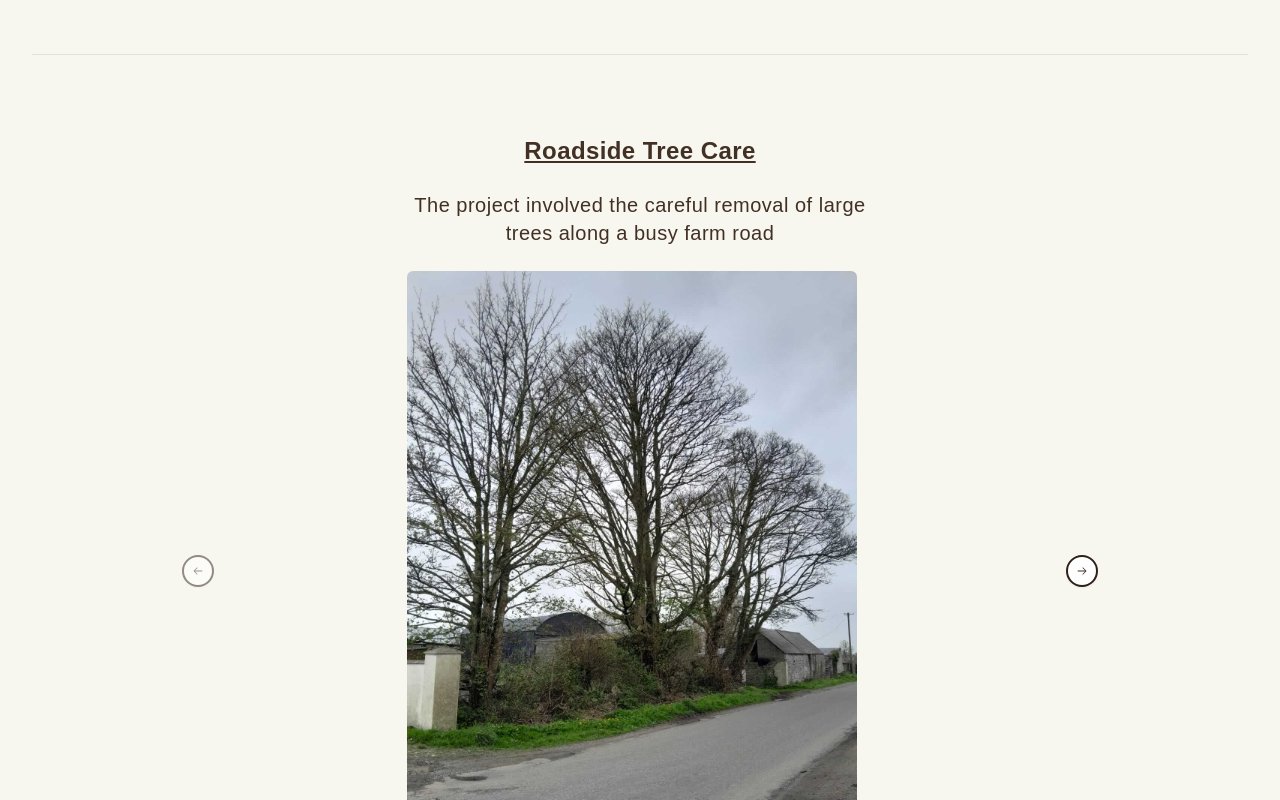
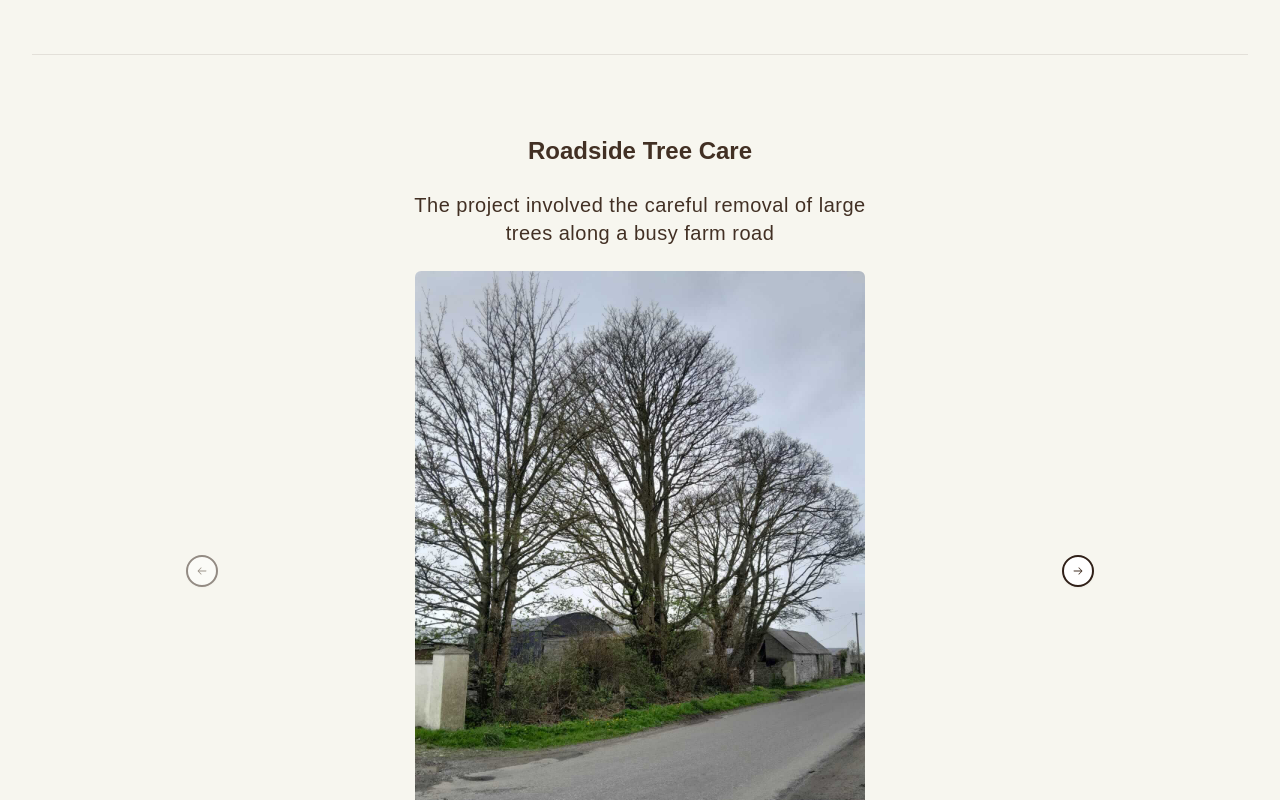
Before and after one commit to KramYengir/treelawn_v2, a Next.js app: page /previous-work in a window 1280 px wide. Shown: the part 1280-2080 px from the top of the page. Built offline with nearby package versions, Linux system fonts and the light colour scheme; a web font is replaced by a local one.

Commit message:
layout & font tweaks

```diff
--- a/components/GallerySection.tsx
+++ b/components/GallerySection.tsx
@@ -36,18 +36,18 @@ const GallerySection = ({
 }: GallerySectionProps) => {
   return (
     <section className="w-full py-12">
-      <div className="rm-container grid gap-6 justify-center items-center font-medium tracking-wide">
+      <div className="rm-container  gap-6 justify-center items-center ">
         <div>
-          <h3 className="underline text-2xl font-bold text-center">{title}</h3>
-          <p className="text-lg md:text-xl font-medium tracking-wide text-center max-w-[45ch] mx-auto py-6">
+          <h3 className=" text-2xl font-bold text-center">{title}</h3>
+          <p className="text-lg md:text-xl font-light tracking-wide text-center max-w-[45ch] mx-auto py-6">
             {description}
           </p>
 
           <div className=" flex justify-center items-center  max-w-screen-lg mx-auto overflow-hidden">
             <Carousel>
-              <CarouselContent className="flex w-full">
+              <CarouselContent className="flex gap-2 w-full mx-auto">
                 {/* Image Before */}
-                <CarouselItem className="flex justify-center w-full flex-shrink-0">
+                <CarouselItem className="flex justify-center w-full flex-shrink-0 pl-0">
                   <div className=" flex justify-center items-center  rounded-md overflow-hidden">
                     <div className="relative">
                       <img
@@ -66,7 +66,7 @@ const GallerySection = ({
 
                 {/* Image During (optional) */}
                 {imageDuringUrl && (
-                  <CarouselItem className="flex justify-center w-full flex-shrink-0">
+                  <CarouselItem className="flex justify-center w-full flex-shrink-0 pl-0">
                     <div className=" flex justify-center items-center  rounded-md overflow-hidden">
                       <div className="relative">
                         <img
@@ -85,7 +85,7 @@ const GallerySection = ({
                 )}
 
                 {/* Image After */}
-                <CarouselItem className="flex justify-center w-full flex-shrink-0">
+                <CarouselItem className="flex justify-center w-full flex-shrink-0 pl-0">
                   <div className=" flex justify-center items-center  rounded-md overflow-hidden">
                     <div className="relative">
                       <img
@@ -104,7 +104,7 @@ const GallerySection = ({
 
                 {/* Second After Image (optional) */}
                 {imageAfterUrlB && (
-                  <CarouselItem className="flex justify-center w-full flex-shrink-0">
+                  <CarouselItem className="flex justify-center w-full flex-shrink-0 pl-0">
                     <div className=" flex justify-center items-center  rounded-md overflow-hidden">
                       <div className="relative">
                         <img
@@ -124,10 +124,10 @@ const GallerySection = ({
               </CarouselContent>
 
               {/* Navigation */}
-              <CarouselPrevious className="absolute left-0 top-1/2 transform -translate-y-1/2 p-2">
+              <CarouselPrevious className="absolute left-0 top-1/2  -translate-y-1/2 p-2">
                 Previous
               </CarouselPrevious>
-              <CarouselNext className="absolute right-0 top-1/2 transform -translate-y-1/2 p-2">
+              <CarouselNext className="absolute right-0 top-1/2  -translate-y-1/2 p-2">
                 Next
               </CarouselNext>
             </Carousel>
```
